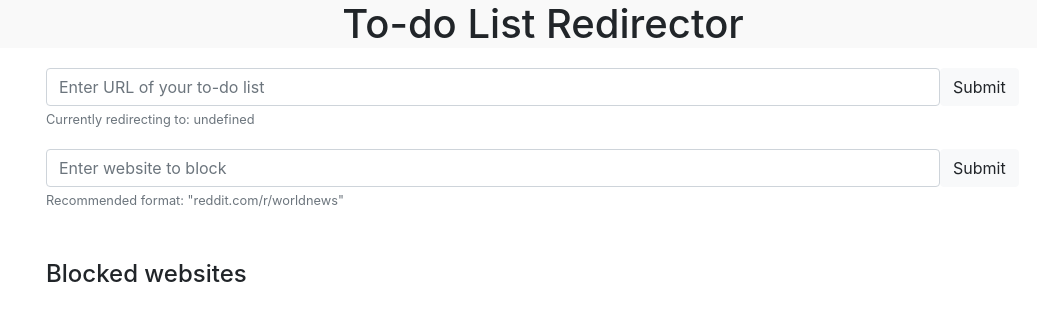
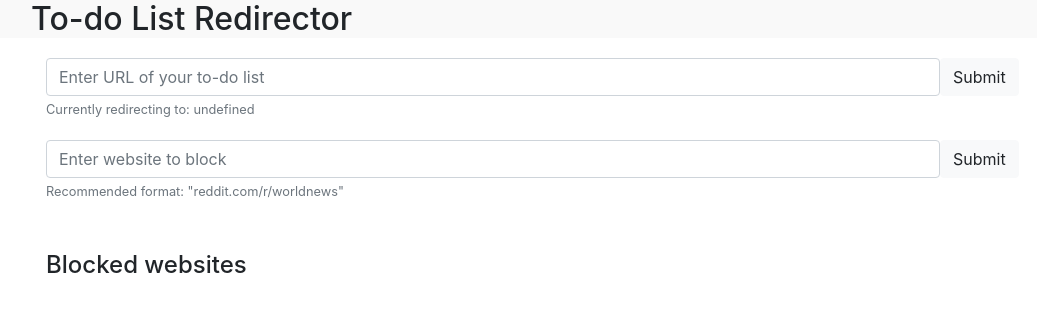
Before and after one commit to knownastron/ToDoList-Redirector, a browser extension: page options.html in a window 1280 px wide. Shown: the whole page, without its empty margins (97-1134 px from the left). Drawn offline with nearby package versions, Linux system fonts and the light colour scheme.

Commit message:
published extension on Chrome webstore - pending review

```diff
--- a/background.js
+++ b/background.js
@@ -22,7 +22,7 @@ chrome.tabs.onUpdated.addListener(function (tabId, changeInfo, tab) {
      * checks if the currentURL is in the blacklist, redirects to myURL if true
      */
     function urlCheck() {
-      currentURL = tab.url.toLowerCase();
+      currentURL = String(tab.url).toLowerCase();
       blackList.forEach(function(website) {
         if (currentURL.includes(website)) {
             console.log("TRUUUUUUU background");
--- a/options.css
+++ b/options.css
@@ -17,7 +17,8 @@ body {
 }
 
 #title {
-  text-align: center;
+  padding-left: 10%;
+  text-align: left;
   background-color: #f9f9f9;
 }
 
@@ -32,6 +33,11 @@ body {
   /* border: 2px solid blue; */
 }
 
+.container-title{
+  width: 100%;
+  height: 30%;
+}
+
 p {
   margin-top: 5px;
   margin-bottom: 5px;
@@ -43,9 +49,6 @@ form {
 #submit-button {
 }
 
-#title {
-  display: block;
-}
 
 #input-redirect-website {
   width: calc(100% - 100px);
--- a/options.html
+++ b/options.html
@@ -9,11 +9,13 @@
     <link rel="stylesheet" href="https://maxcdn.bootstrapcdn.com/bootstrap/4.0.0/css/bootstrap.min.css" integrity="sha384-Gn5384xqQ1aoWXA+058RXPxPg6fy4IWvTNh0E263XmFcJlSAwiGgFAW/dAiS6JXm" crossorigin="anonymous">
     <link rel="stylesheet" type="text/css" href="options.css">
 
-    <title>To-do List redirector</title>
+    <title>To-do List Redirector</title>
   </head>
   <body>
+    <div class="container-title">
+      <h2 id="title">To-do List Redirector</h1>
+    </div>
 
-    <h1 id="title">To-do List Redirector</h1>
     <div class="container">
       <form class="form-inline">
           <input type="text" class="form-control" id="input-redirect-website" placeholder="Enter URL of your to-do list">
```
Also changed, not shown: manifest.json, screenshot1280x800.png (added), small_tile.png (added).
